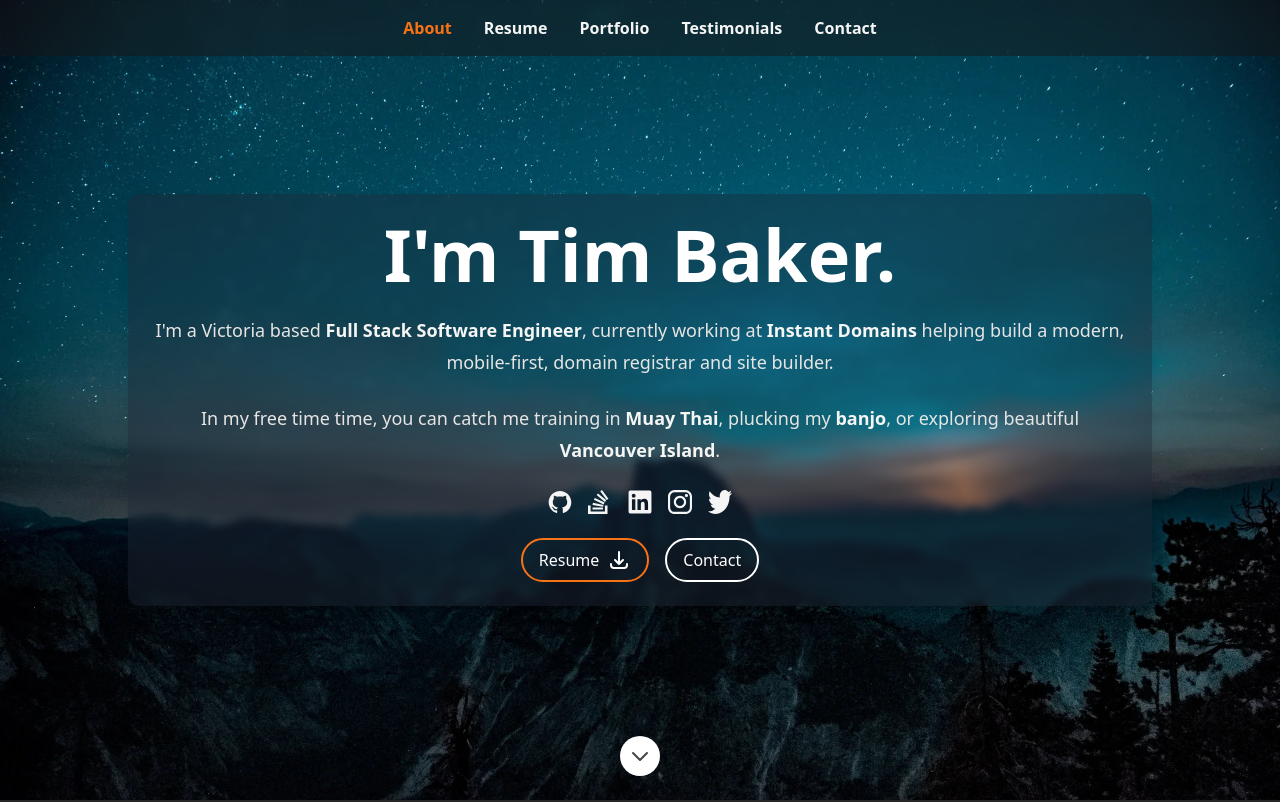
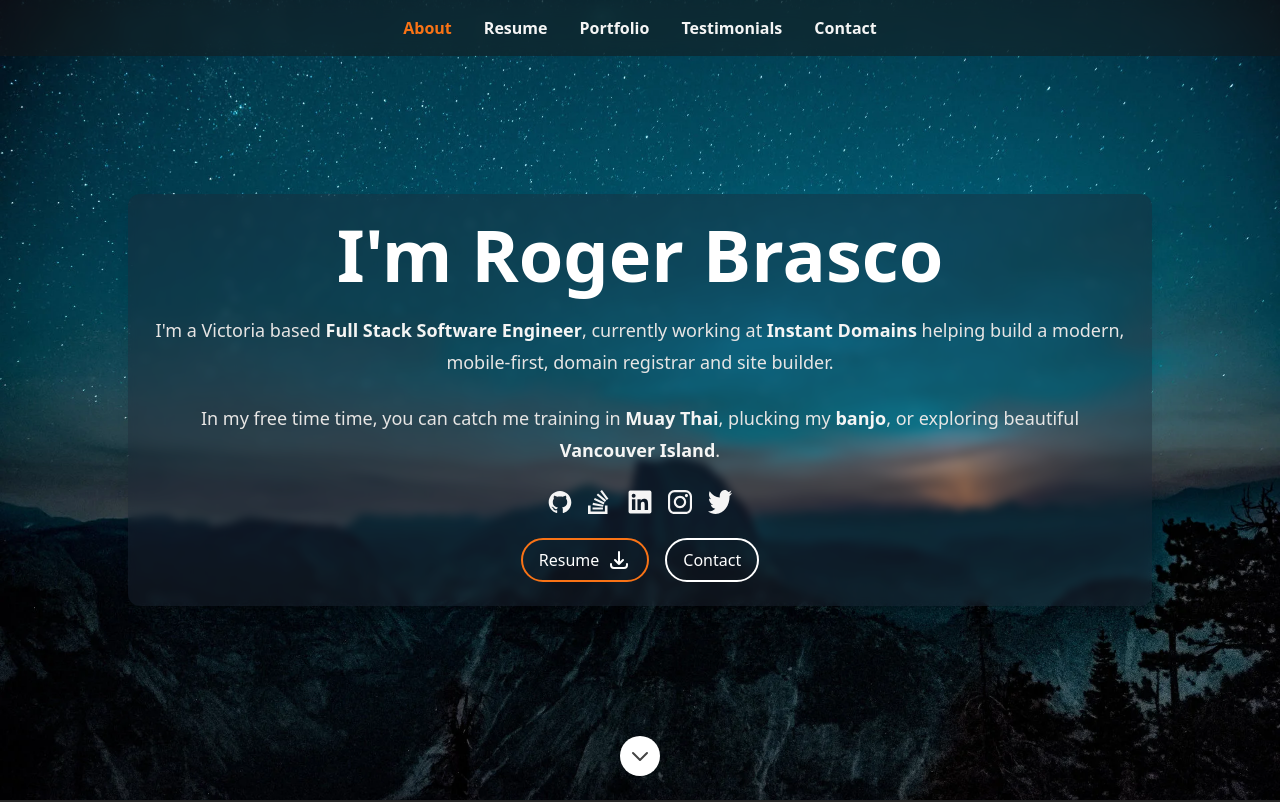
Before and after one commit to rbrasco/personal-webpage-template, a Next.js app: page / in a window 1280 px wide. Shown: the top 802 px of the page. Built offline with nearby package versions, Linux system fonts and the light colour scheme.

Commit message:
Update data.tsx

```diff
--- a/src/data/data.tsx
+++ b/src/data/data.tsx
@@ -69,7 +69,7 @@ export type SectionId = typeof SectionId[keyof typeof SectionId];
  */
 export const heroData: Hero = {
   imageSrc: heroImage,
-  name: `I'm Tim Baker.`,
+  name: `I'm Roger Brasco`,
   description: (
     <>
       <p className="prose-sm text-stone-200 sm:prose-base lg:prose-lg">
```
